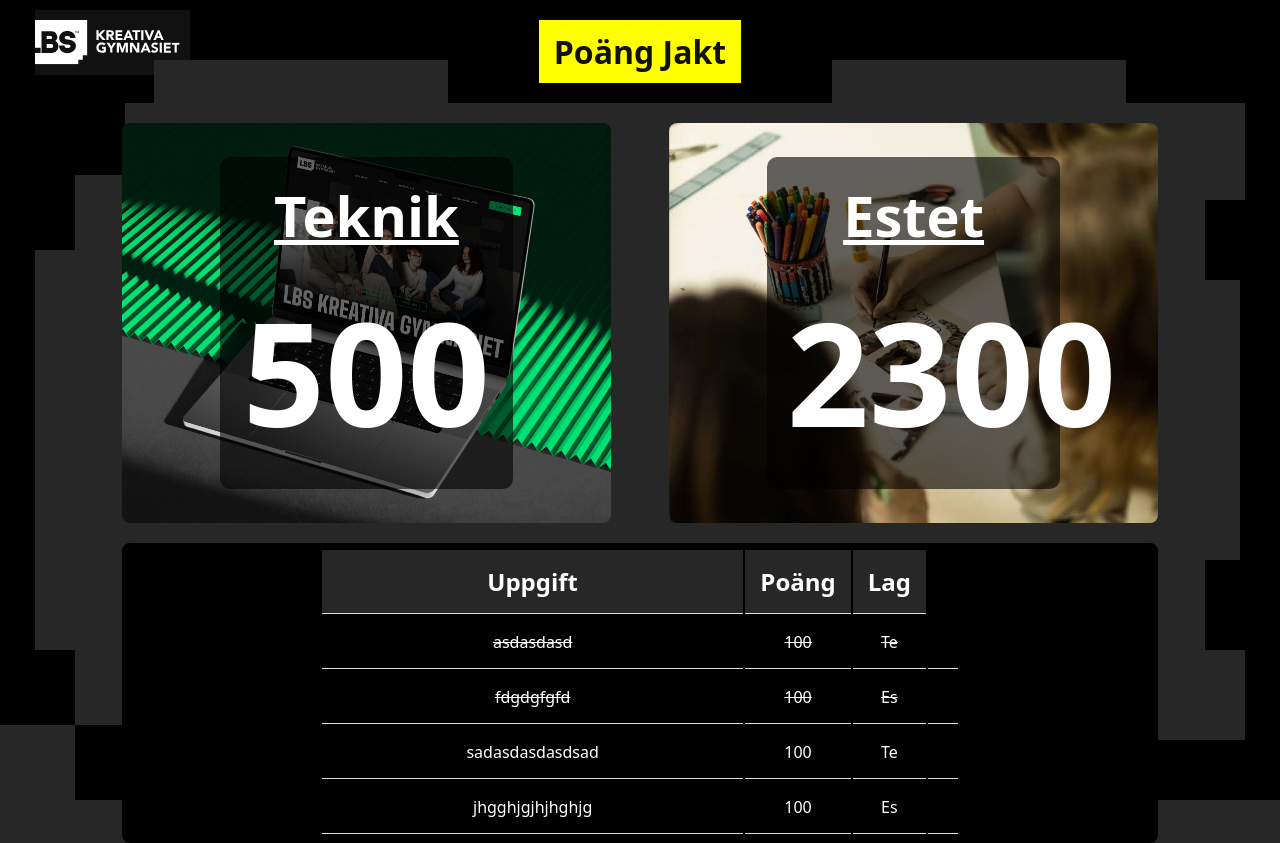
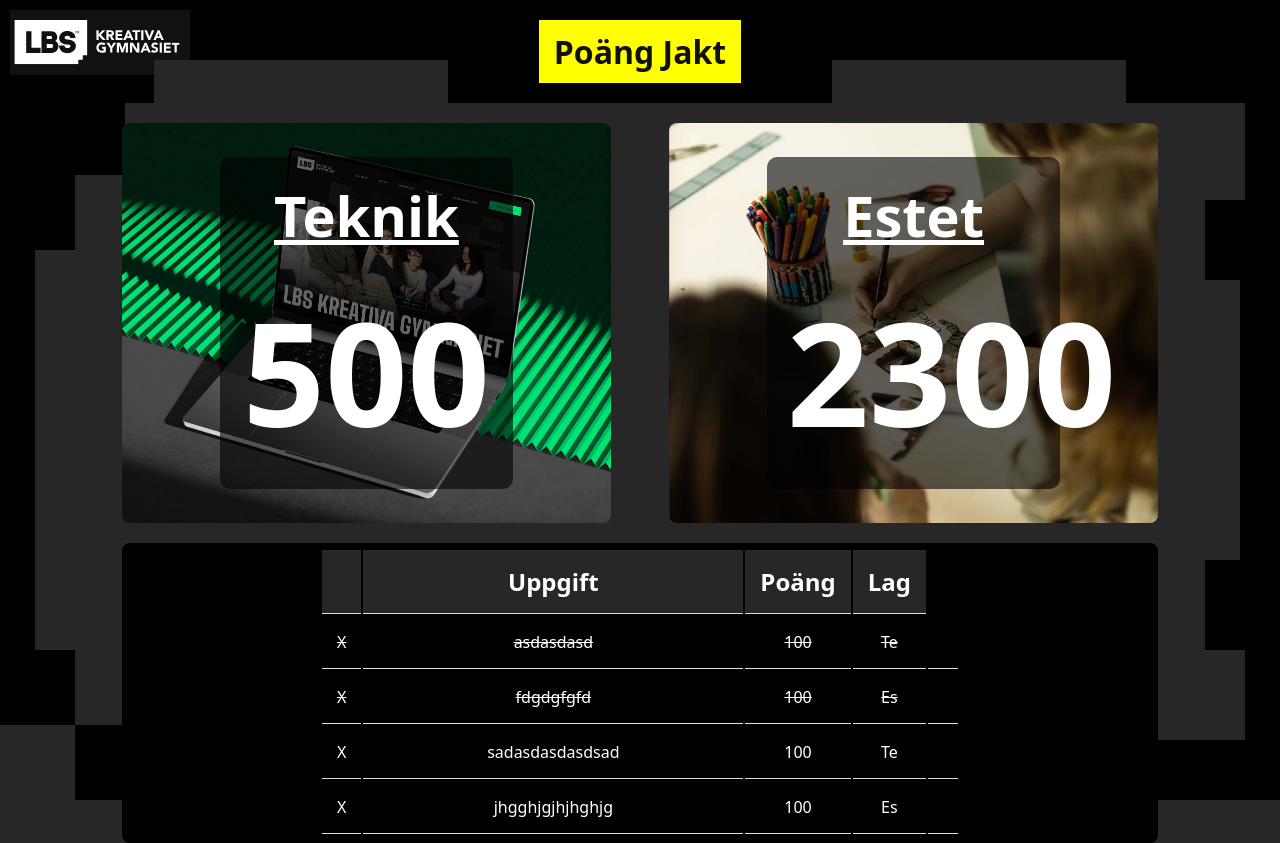
Before and after one commit to santatsut/poangjakt, a PHP site: page /PublicPage.php in a window 1280 px wide. Run offline with PHP 8.4, Linux system fonts and the light colour scheme.

Commit message:
for pulling

```diff
--- a/BackEnd/Pages/AdminPage.php
+++ b/BackEnd/Pages/AdminPage.php
@@ -38,7 +38,7 @@ if (!App::$IsLoggedIn) {
         </aside>
 
 
-           <div id="content">
+        <div id="content">
             <div id="bottomSide">
                 <iframe  id="contentFrame" src="" frameborder="0"></iframe>
             </div>
--- a/BackEnd/functions/Table.php
+++ b/BackEnd/functions/Table.php
@@ -3,12 +3,14 @@
 <form method="post" id="formToAddTask">
 <table id="TableForTasks">
 <tr>
+    <th class="placeholderRemove"></th>
     <th>Uppgift</th>
     <th>Poäng</th>
     <th>Lag</th>
     <th class="FormTh"></th> <!-- for Done button -->
 </tr>
 <tr class="FormTd">
+        <td class="placeholderRemove" style="width: 5px;"></td>
             <td>
                 <input type="text" name="Uppgift" placeholder="Uppgift" required>
             </td>
@@ -27,6 +29,7 @@ $List = DB::getData();
 foreach ($List[1] as $row) {
     $style = !empty($row['avklarad']) ? 'text-decoration: line-through;' : '';
     echo '<tr id="Row" style="'.$style.'">';
+    echo '<td class="removeButton" style="width: 5px;">X</td>';
     echo '<td class="UppgiftTd">'.$row['Uppgift'] ?? '</td>';
     echo '<td>'.$row['Poäng'] ?? '0p</td>';
     echo '<td>'.$row['lag'] ?? '</td>';
--- a/frontendCSS/blockStyle.css
+++ b/frontendCSS/blockStyle.css
@@ -49,7 +49,7 @@
     bottom: 125px;
     left: 0px;
     width: 35px;
-    height: 800px;
+    height: 600px;
 }
 
 #block8 {
```
Also changed, not shown: BackEnd/AdminPages/AddTask.css (+1 -13 lines).
